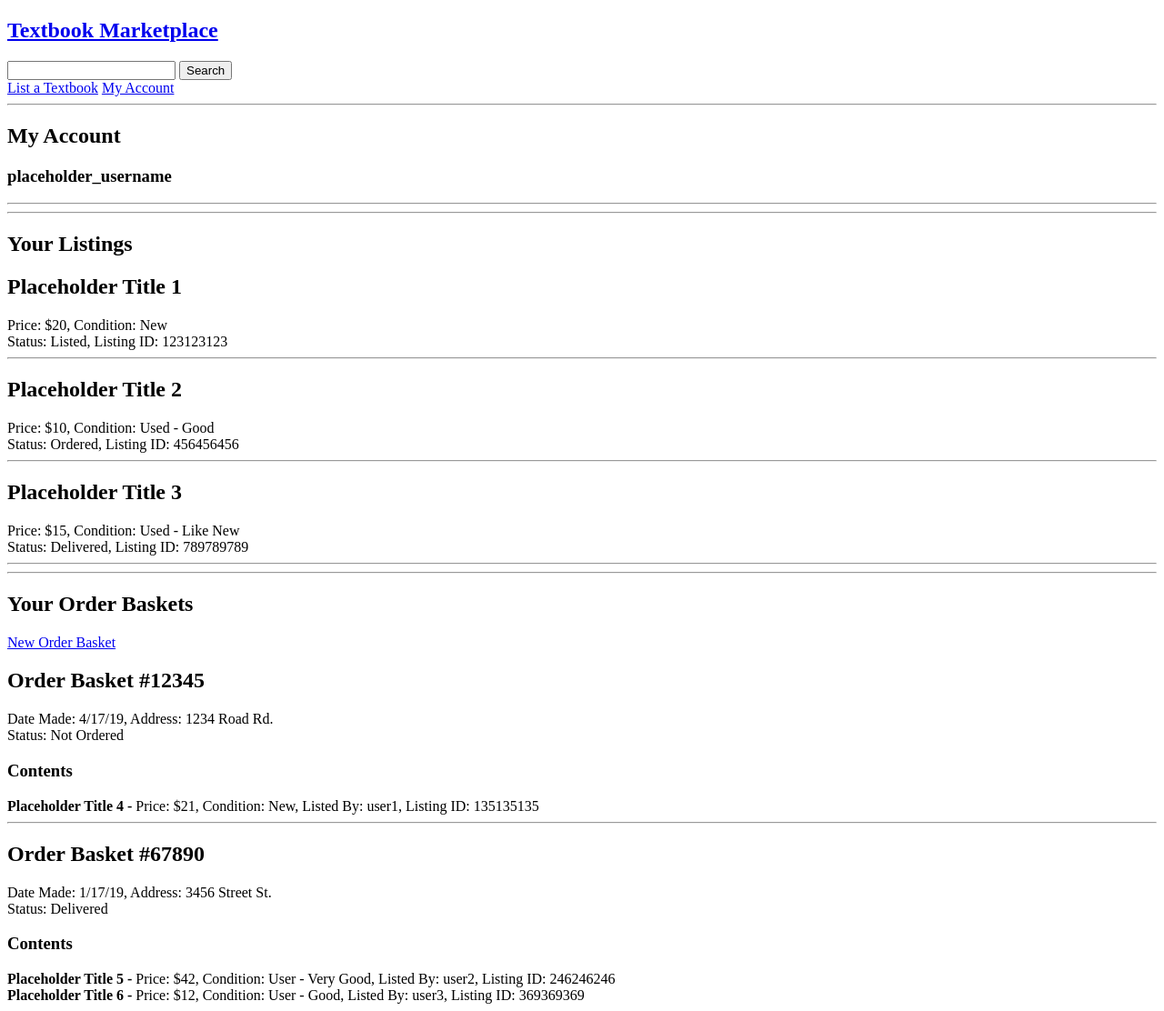
After one commit to jnovak98/textbook-marketplace, a Flask app: page /account in a window 1280 px wide. The commit adds this page. Shown: the whole page at 91% size. Run offline with Flask 2, Linux system fonts and the light colour scheme.

Commit message:
Made Account and New Order Page

```diff
--- a/run.py
+++ b/run.py
@@ -66,8 +66,8 @@ def book_listings(isbn):
         book_details={'title': 'Placeholder Book', 'subject': 'Math', 'description': 'This is a placeholder book listings page',
             'isbn': isbn, 'authors':[{'author_name': 'Author 1'}, {'author_name': 'Author 2'}]}
         # listings of 'isbn' that are available. Make sure this includes the username of the user who made the listing
-        listings=[{'listing_id':123123123,'price': '$20', 'listing_condition': 'new', 'username': 'user1'},
-        {'listing_id':456456456,'price': '$10', 'listing_condition': 'Used - Fair','username': 'user2'},
+        listings=[{'listing_id':123123123,'price': '$20', 'listing_condition': 'New', 'username': 'user1'},
+        {'listing_id':456456456,'price': '$10', 'listing_condition': 'Used - Good','username': 'user2'},
         {'listing_id':789789789,'price': '$15', 'listing_condition': 'Used - Like New','username': 'user3'}]
         #User's unordered baskets
         baskets=[{'order_basket_id':149872},{'order_basket_id': 476343},{'order_basket_id':345645}]
@@ -76,7 +76,7 @@ def book_listings(isbn):
         listing_id = request.form['listing_id']
         order_basket_id = request.form['order_basket_id']
         #add listing_id to order_basket with id=order_basket_id
-        return redirect(url_for('book_listings', isbn=isbn)), 200
+        return redirect(url_for('account'))
 
 @app.route('/make-listing', methods=('GET', 'POST'))
 def make_listing():
@@ -104,6 +104,28 @@ def add_book(isbn):
         description = request.form['description']
         #add this new book to DB
         return redirect(url_for('book_listings', isbn=isbn))
+
+@app.route('/new-order', methods=('GET', 'POST'))
+def new_order():
+    if request.method == 'GET':
+        return render_template('new-order.html')
+    elif request.method == 'POST':
+        address = request.form['address']
+        #add new order basket for user at given address
+        return redirect(url_for('account'))
+
+@app.route('/account')
+def account():
+    user_details = {'username':'placeholder_username'}
+    listings=[{'listing_id':123123123,'price': '$20', 'listing_condition': 'New', 'title': 'Placeholder Title 1', 'listing_status':'Listed'},
+        {'listing_id':456456456,'price': '$10', 'listing_condition': 'Used - Good','title': 'Placeholder Title 2','listing_status':'Ordered'},
+        {'listing_id':789789789,'price': '$15', 'listing_condition': 'Used - Like New','title': 'Placeholder Title 3','listing_status':'Delivered'}]
+    order_baskets = [{'order_basket_id': 12345, 'date_made': '4/17/19', 'address': '1234 Road Rd.','order_basket_status': 'Not Ordered',
+        'listings':[{'listing_id':135135135,'price': '$21', 'listing_condition': 'New', 'username': 'user1', 'title': 'Placeholder Title 4'}]},
+        {'order_basket_id': 67890, 'date_made': '1/17/19', 'address': '3456 Street St.','order_basket_status': 'Delivered',
+        'listings':[{'listing_id':246246246,'price': '$42', 'listing_condition': 'User - Very Good', 'username': 'user2', 'title': 'Placeholder Title 5'},
+                    {'listing_id':369369369,'price': '$12', 'listing_condition': 'User - Good', 'username': 'user3', 'title': 'Placeholder Title 6'}]}]
+    return render_template('account.html', user_details=user_details,listings=listings,order_baskets=order_baskets)
 
 #@app.route('/', methods=['GET', 'POST'])
 def template_response_with_data():
--- /dev/null
+++ b/templates/account.html
@@ -0,0 +1,56 @@
+{% extends 'base.html' %}
+
+{% block header %}
+  <h1>{% block title %} My Account {% endblock %}</h1>
+{% endblock %}
+{% block content %}
+
+  <article class="user_details">
+    <header>
+      <h3>{{ user_details['username'] }}</h3>
+    </header>
+  </article>
+  <hr><hr>
+  <h1>Your Listings</h1>
+  {% for listing in listings %}
+    <article class="listing">
+      <div>
+        <h2> {{ listing ['title'] }} </h2>
+        <div class="about">Price: {{ listing['price'] }}, Condition: {{ listing['listing_condition'] }}</div>
+        <div class="details">Status: {{listing['listing_status'] }}, Listing ID: {{listing['listing_id'] }}</div>
+      </div>
+    </article>
+    {% if not loop.last %}
+      <hr>
+    {% endif %}
+  {% endfor %}
+  <hr><hr>
+  <h1>Your Order Baskets</h1>
+  <a href="{{ url_for('new_order') }}">New Order Basket</a>
+  {% for order_basket in order_baskets %}
+    <article class="order_basket">
+      <div>
+        <header>
+          <h2> Order Basket #{{ order_basket ['order_basket_id'] }} </h2>
+          <div class="about">Date Made: {{ order_basket['date_made'] }}, Address: {{ order_basket['address'] }}</div>
+          <div class="details">Status: {{order_basket['order_basket_status'] }}</div>
+        </header>
+        <div>
+          <h3>Contents</h3>
+          {% for listing in order_basket['listings'] %}
+            <article class="listing">
+              <div>
+                <b> {{ listing ['title'] }} - </b>
+                Price: {{ listing['price'] }}, Condition: {{ listing['listing_condition'] }},
+                Listed By: {{listing['username'] }}, Listing ID: {{listing['listing_id'] }}
+              </div>
+            </article>
+          {% endfor %}
+        </div>
+      </div>
+    </article>
+    {% if not loop.last %}
+      <hr>
+    {% endif %}
+  {% endfor %}
+{% endblock %}
--- a/templates/base.html
+++ b/templates/base.html
@@ -6,7 +6,8 @@
     <input name="query" id="query" value="{{ request.form['query'] }}" required>
     <input type="submit" value="Search">
   </form>
-  <a href="{{ url_for('make_listing') }}">List a Textbook</a>
+  <a href="{{ url_for('make_listing') }}">List a Textbook</a> <a href="{{ url_for('account') }}">My Account</a>
+  <hr>
 </nav>
 <section class="content">
   <header>
--- a/templates/search.html
+++ b/templates/search.html
@@ -10,7 +10,7 @@
       <article class="book">
         <header>
           <div>
-            <h1><a class="action" href="{{ url_for('book_listings', isbn=book['isbn']) }}"> {{ book['title'] }}</a></h1>
+            <h2><a class="action" href="{{ url_for('book_listings', isbn=book['isbn']) }}"> {{ book['title'] }}</a></h2>
             <div class="about">Subject: {{ book['subject'] }}</div>
             <div class="isbn">ISBN: {{ book['isbn'] }}</div>
             <div class="authors">By: {% for author in book['authors'] %}{{ author['author_name'] }}{% if not loop.last %}, {% endif %}{% endfor %}</div>
```
Also changed, not shown: templates/new-order.html (added, +15 -0 lines).
